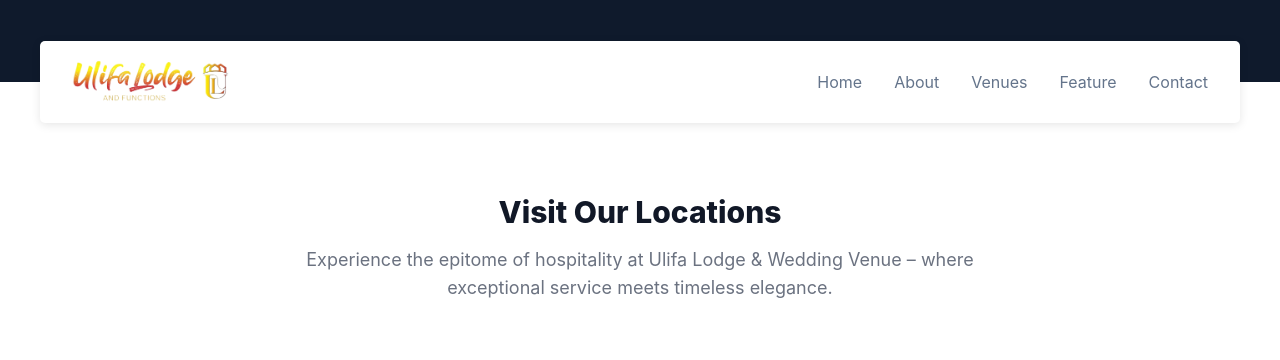
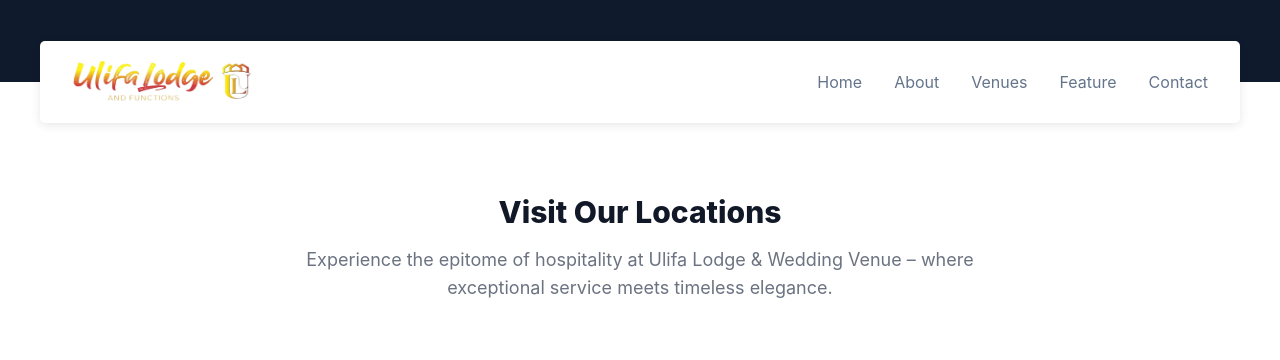
Before and after one commit to KeaZulu23/ULifa-Lodge, a plain HTML site: page contact.html in a window 1280 px wide. Shown: the top 360 px of the page. Drawn offline with nearby package versions, Linux system fonts and the light colour scheme.

Commit message:
logo fix

```diff
--- a/assets/css/home_styles.css
+++ b/assets/css/home_styles.css
@@ -126,9 +126,9 @@ nav {
   background-color: var(--extra-light);
 }
 
-.nav__logo {
+/* .nav__logo {
   height: 50px;
-}
+} */
 
 .nav__menu__btn {
   font-size: 1.5rem;
--- a/contact.html
+++ b/contact.html
@@ -19,7 +19,7 @@
           <div class="nav__header">
             <a href="index.html">
                 <div class="logo nav__logo">
-                  <img class="nav__logo" src="assets/Ulifa Logo.png"></img>
+                  <img class="nav__logo" style="width: 180px; height: 50px;" src="assets/Ulifa Logo.png"></img>
                 </div>
               </a>
             <div class="nav__menu__btn" id="menu-btn">
```
Also changed, not shown: eshowe.html (+1 -1 lines), index.html (+1 -1 lines), venue.html (+1 -1 lines), westville.html (+1 -1 lines).
